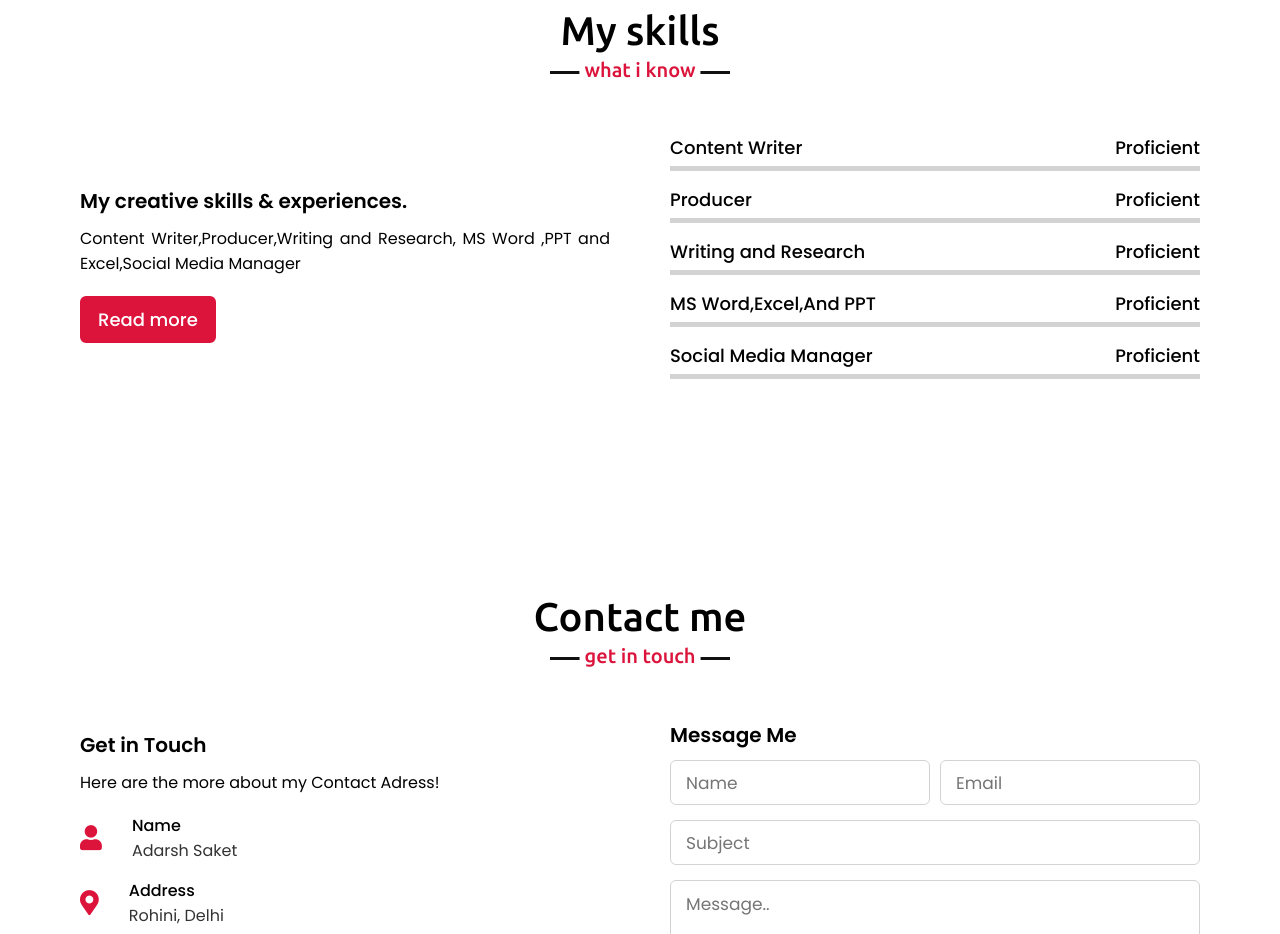
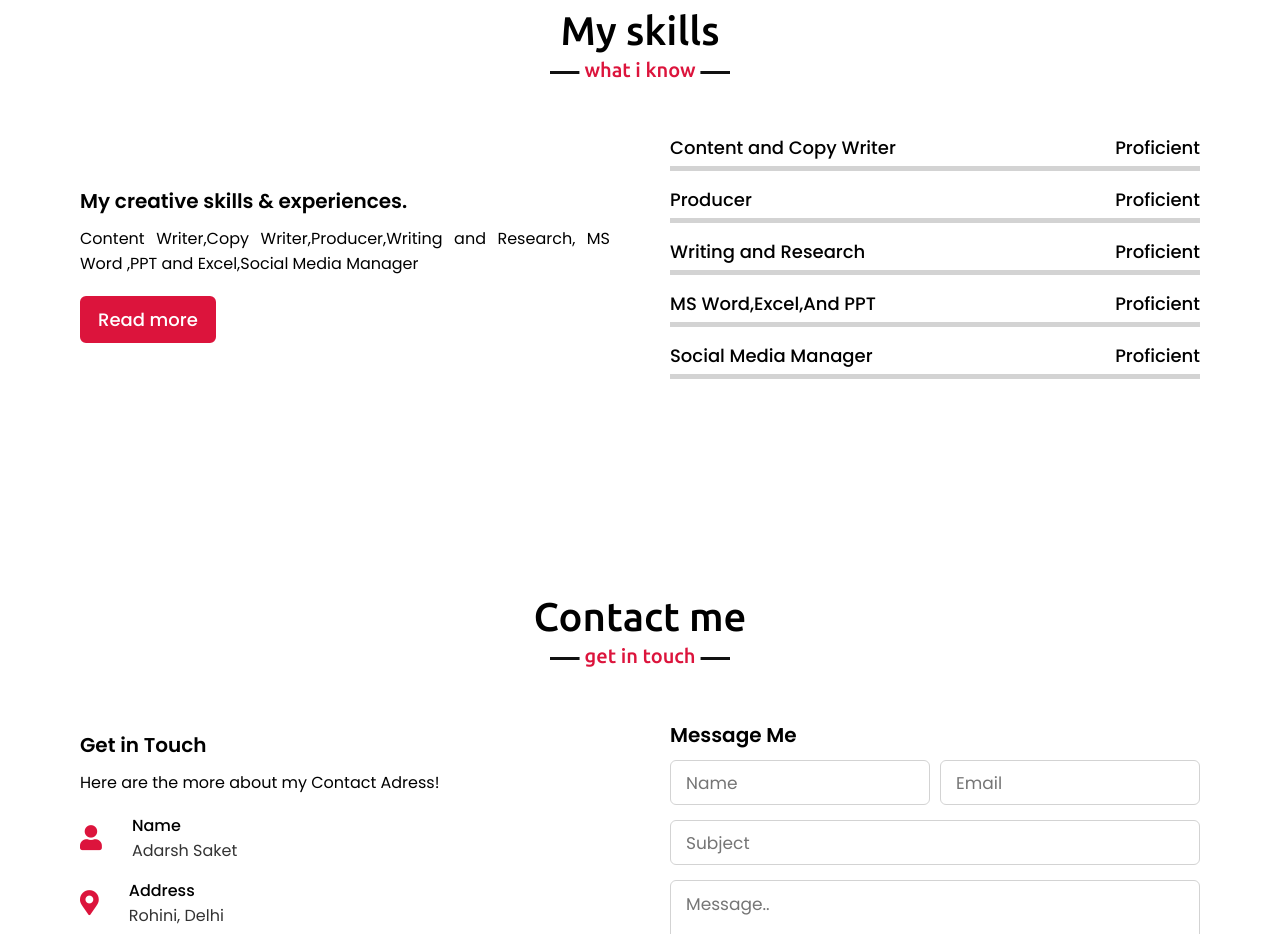
Before and after one commit to saketvivek777/portfolio, a plain HTML site: page index.html in a window 1280 px wide. Shown: the part 2220-3154 px from the top of the page. Drawn offline with nearby package versions, Linux system fonts and the light colour scheme.

Commit message:
Update index.html

```diff
--- a/index.html
+++ b/index.html
@@ -105,14 +105,14 @@
             <div class="skills-content">
                 <div class="column left">
                     <div class="text">My creative skills & experiences.</div>
-                    <p> Content Writer,Producer,Writing and Research,
+                    <p> Content Writer,Copy Writer,Producer,Writing and Research,
                         MS Word  ,PPT and Excel,Social Media Manager</p>
                     <a href="#">Read more</a>
                 </div>
                 <div class="column right">
                     <div class="bars">
                         <div class="info">
-                            <span>Content Writer</span>
+                            <span>Content and Copy Writer</span>
                             <span>Proficient</span>
                         </div>
                         <div class="line html"></div>
```
